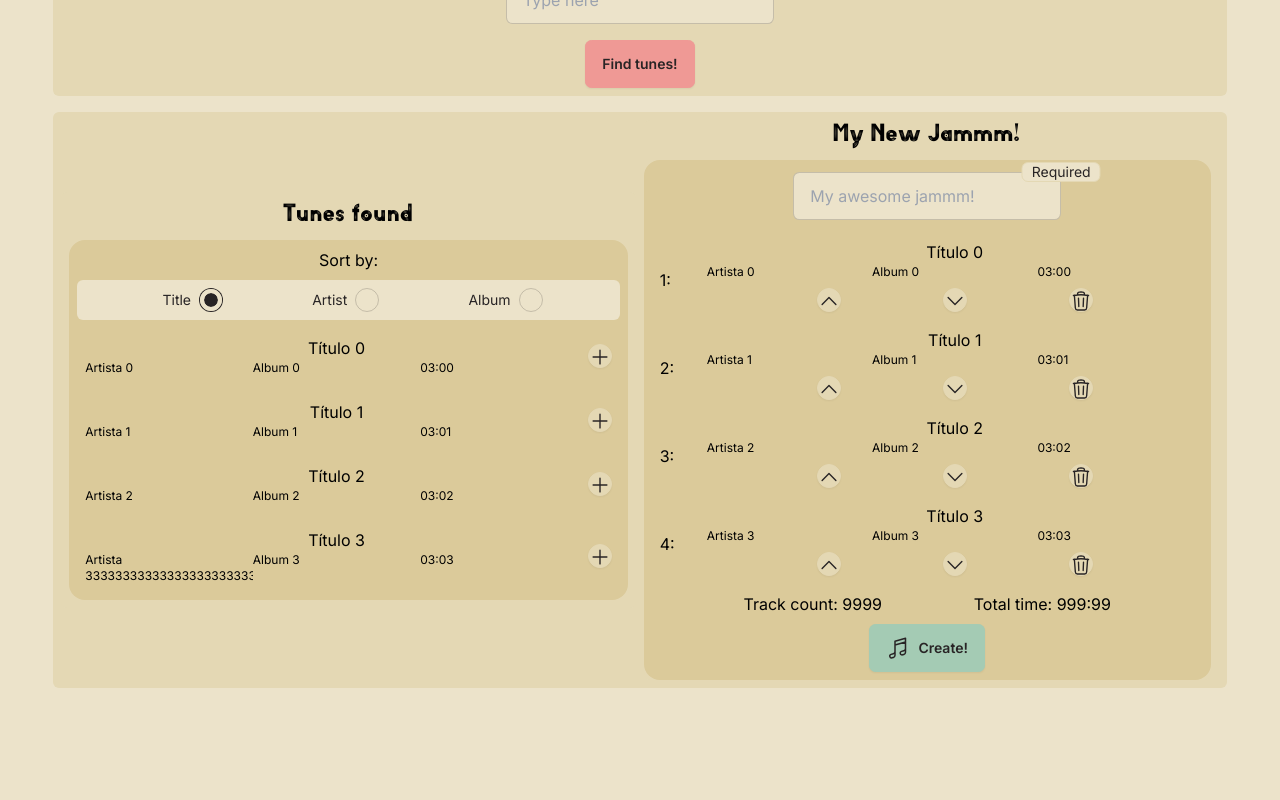
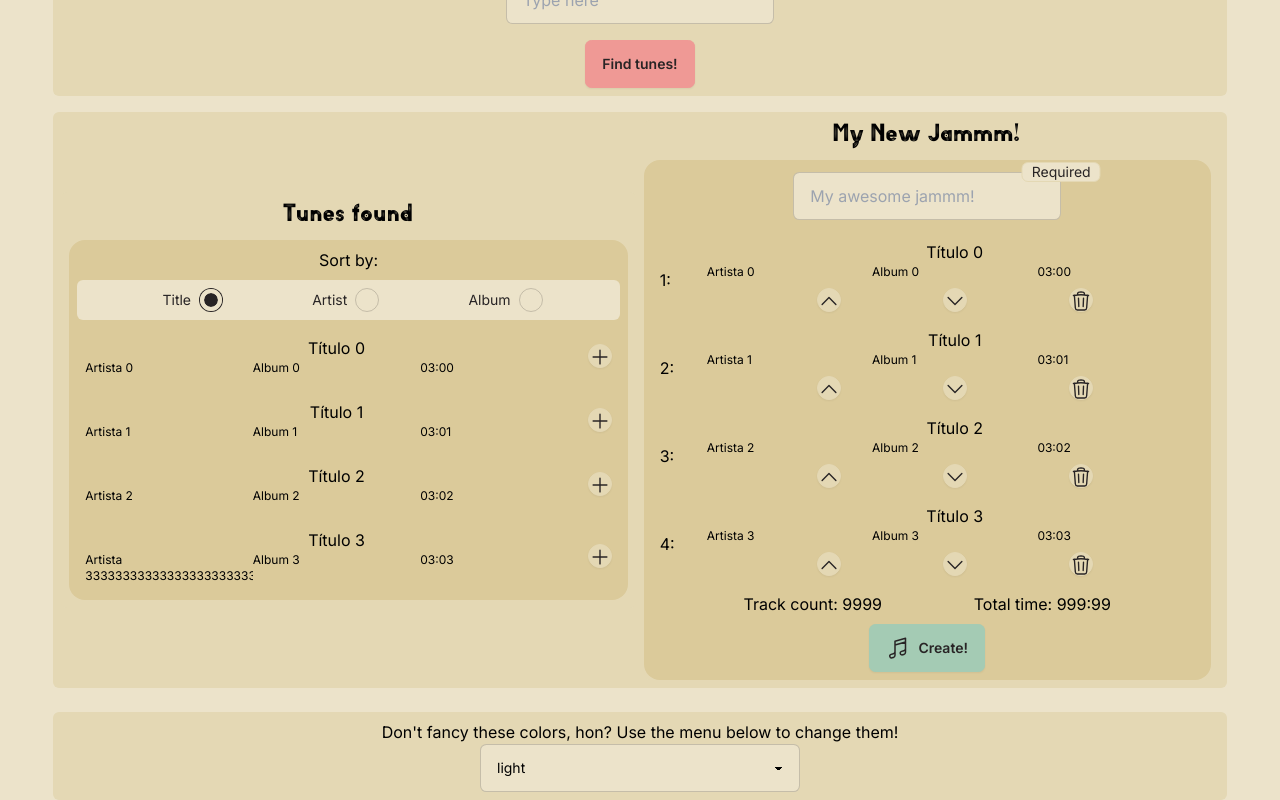
Before and after one commit to caXos/jammming, a Next.js app: page / in a window 1280 px wide. Shown: the part 416-1216 px from the top of the page. Before the commit the page ends 1104 px from the top, so only its background shows below. Built offline with nearby package versions, Linux system fonts and the light colour scheme.

Commit message:
Added ThemeSelector
Created theme selector component and added it to the main page.

```diff
--- a/src/app/page.js
+++ b/src/app/page.js
@@ -3,7 +3,7 @@ import Button from "@/components/Button";
 import Hero from "@/components/Hero";
 import SearchBar from "@/components/SearchBar";
 import SearchResultsContainer from "@/components/SearchResultsContainer";
-
+import ThemeSelectorContainer from "@/components/ThemeSelectorContainer";
 
 export default function Home() {
   return (
@@ -11,6 +11,7 @@ export default function Home() {
       <Hero />
       <SearchBar />
       <SearchResultsContainer />
+      <ThemeSelectorContainer />
     </main>
   );
 }
--- /dev/null
+++ b/src/components/ThemeSelectorContainer.jsx
@@ -0,0 +1,21 @@
+const themesArray = ["light", "dakr", "retro", "emerald"];
+
+export default function ThemeSelectorContainer() {
+  const changeTheme = (event) => {
+    let container = document.querySelector('html')
+    // container.attributes.data-theme = event.target.value
+  };
+
+  return (
+    <>
+      <div className="flex flex-col items-center justify-between bg-base-200 mt-2 p-2 rounded-md w-11/12">
+        <p>Don't fancy these colors, hon? Use the menu below to change them!</p>
+        <select className="select select-bordered w-full max-w-xs" onChange={() => {changeTheme}}>
+          {themesArray.map(theme => {
+            return <option value={theme}>{theme}</option>
+          })}
+        </select>
+      </div>
+    </>
+  );
+}
```
